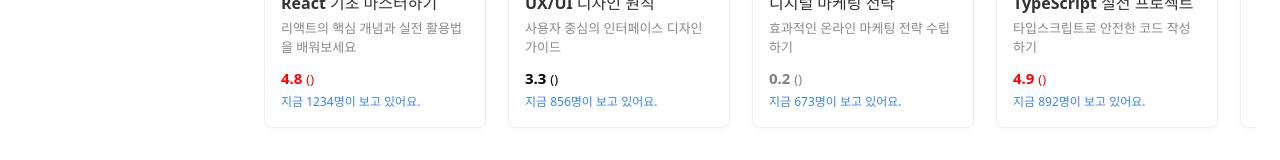
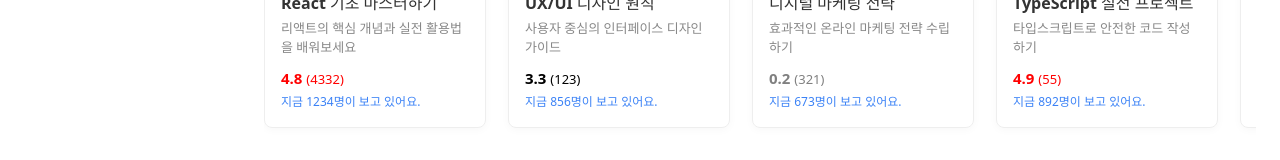
Before and after one commit to codeit-part4/moduPlayList-front, a React (Vite) app: page /playlists/new in a window 1280 px wide. Shown: the part 932-1092 px from the top of the page. Built offline with nearby package versions, Linux system fonts and the light colour scheme.

Commit message:
feat: 놓친 부분 추가

```diff
--- a/src/components/playlist/ContentSelector.tsx
+++ b/src/components/playlist/ContentSelector.tsx
@@ -165,6 +165,7 @@ export const ContentSelector: React.FC<ContentSelectorProps> = ({
                 title={content.title}
                 description={content.description}
                 rating={content.rating}
+                reviews={content.reviews}
                 viewers={content.viewers}
                 disableClick={true}
               />
```
